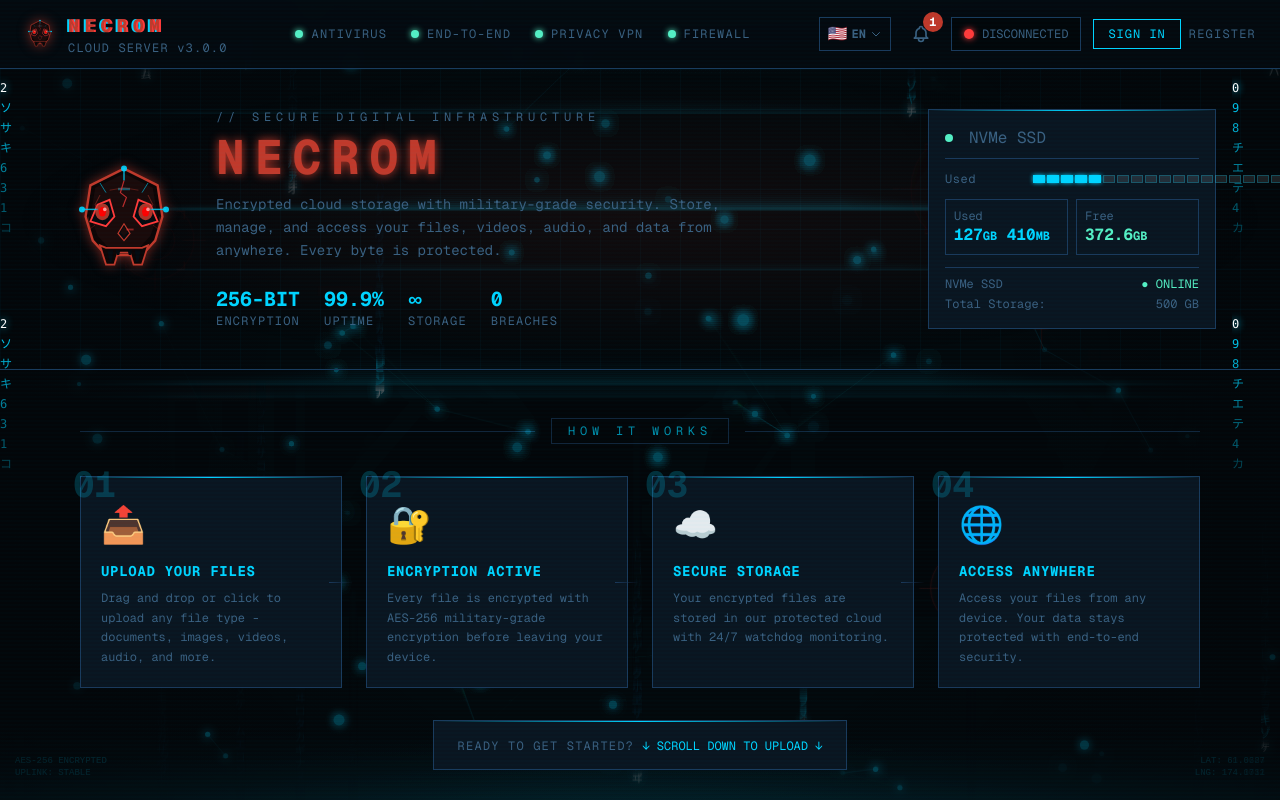
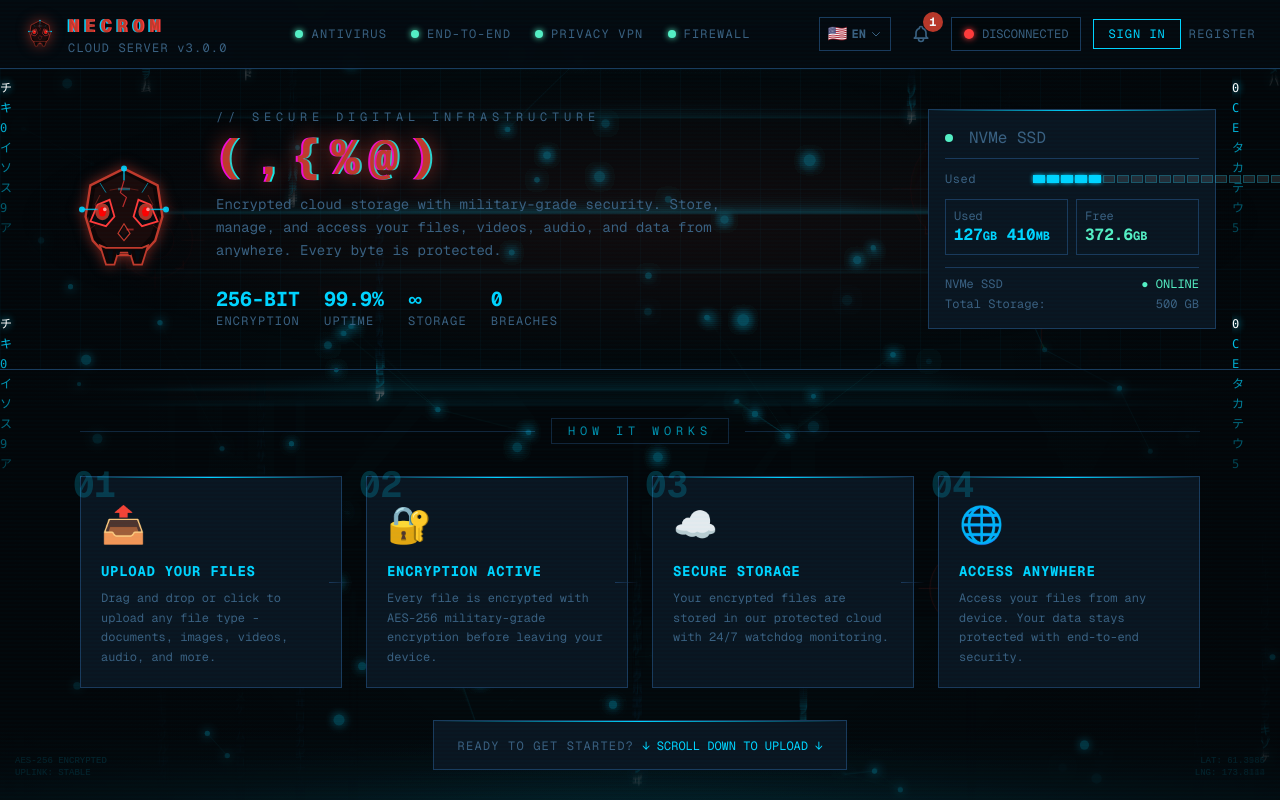
Before and after one commit to necrom729-code/Code-Somnia, a Next.js app: page / in a window 1280 px wide. Shown: the top 800 px of the page. Built offline with nearby package versions, Linux system fonts and the light colour scheme.

Commit message:
Enhance Terminal and GlitchText components with advanced animations

```diff
--- a/src/components/GlitchText.tsx
+++ b/src/components/GlitchText.tsx
@@ -11,31 +11,76 @@ interface GlitchTextProps {
 export default function GlitchText({ text, className = "", color = "#00d4ff" }: GlitchTextProps) {
   const [glitching, setGlitching] = useState(false);
   const [glitchChars, setGlitchChars] = useState<string>("");
+  const [offset, setOffset] = useState({ x: 0, y: 0 });
   const glitchCharsStr = "!@#$%^&*()_+-=[]{}|;':\",./<>?";
 
   useEffect(() => {
     const interval = setInterval(() => {
+      // Generate random glitch characters
       const randomChars = Array.from({ length: text.length }, () =>
         glitchCharsStr[Math.floor(Math.random() * glitchCharsStr.length)]
       ).join("");
       setGlitchChars(randomChars);
+
+      // Random offset for split effect
+      setOffset({
+        x: Math.floor(Math.random() * 6) - 3,
+        y: Math.floor(Math.random() * 4) - 2,
+      });
+
       setGlitching(true);
-      setTimeout(() => setGlitching(false), 150);
-    }, 3000 + Math.random() * 2000);
+      setTimeout(() => {
+        setGlitching(false);
+        setOffset({ x: 0, y: 0 });
+      }, 150);
+    }, 2500 + Math.random() * 1500);
     return () => clearInterval(interval);
   }, [text]);
 
   return (
     <span
-      className={`${className} relative inline-block ${glitching ? "animate-pulse" : ""}`}
-      style={{
-        color,
-        textShadow: glitching
-          ? `-2px 0 #ff00ff, 2px 0 #00ffff`
-          : `0 0 10px ${color}`,
-      }}
+      className={`${className} relative inline-block`}
+      style={{ color }}
     >
-      {glitching ? glitchChars : text}
+      {/* Main text */}
+      <span
+        style={{
+          textShadow: glitching
+            ? `0 0 20px ${color}, -2px 0 #ff00ff, 2px 0 #00ffff`
+            : `0 0 10px ${color}`,
+          transform: glitching ? `translate(${offset.x}px, ${offset.y}px)` : "none",
+        }}
+      >
+        {glitching ? glitchChars : text}
+      </span>
+
+      {/* Cyan copy with offset */}
+      {glitching && (
+        <span
+          className="absolute top-0 left-0 -z-10"
+          style={{
+            color: "#00ffff",
+            transform: `translate(${-offset.x + 2}px, ${-offset.y}px)`,
+            opacity: 0.7,
+          }}
+        >
+          {glitchChars}
+        </span>
+      )}
+
+      {/* Magenta copy with offset */}
+      {glitching && (
+        <span
+          className="absolute top-0 left-0 -z-10"
+          style={{
+            color: "#ff00ff",
+            transform: `translate(${-offset.x - 2}px, ${-offset.y}px)`,
+            opacity: 0.7,
+          }}
+        >
+          {glitchChars}
+        </span>
+      )}
     </span>
   );
 }
--- a/src/components/Terminal.tsx
+++ b/src/components/Terminal.tsx
@@ -1,21 +1,24 @@
 "use client";
 
-import { useState } from "react";
-import { useI18n } from "@/lib/i18n";
+import { useState, useEffect, useRef } from "react";
 
 export default function Terminal() {
-  const { t } = useI18n();
-  const [lines, setLines] = useState<string[]>([]);
   const [currentLine, setCurrentLine] = useState("");
   const [history, setHistory] = useState<string[]>([
     "> NECROM CLOUD TERMINAL v3.0.0",
+  ]);
+  const [typingIndex, setTypingIndex] = useState(0);
+  const [showCursor, setShowCursor] = useState(true);
+  const inputRef = useRef<HTMLInputElement>(null);
+
+  const bootMessages = [
     "> INITIALIZING SYSTEM...",
     "> CONNECTING TO SECURE SERVER...",
     "> ENCRYPTION: AES-256 ACTIVE",
     "> PROTOCOL: WATCH_DOGS",
     "> SYSTEM READY",
     "",
-  ]);
+  ];
 
   const commands = [
     "status",
@@ -26,6 +29,27 @@ export default function Terminal() {
     "clear",
     "exit",
   ];
+
+  // Typing animation for boot sequence
+  useEffect(() => {
+    let index = 0;
+    const typeNext = () => {
+      if (index < bootMessages.length) {
+        setHistory((prev) => [...prev, bootMessages[index]]);
+        index++;
+        setTimeout(typeNext, 300 + Math.random() * 400);
+      }
+    };
+    typeNext();
+  }, []);
+
+  // Blinking cursor effect
+  useEffect(() => {
+    const interval = setInterval(() => {
+      setShowCursor((prev) => !prev);
+    }, 500);
+    return () => clearInterval(interval);
+  }, []);
 
   function handleKeyDown(e: React.KeyboardEvent) {
     if (e.key === "Enter") {
@@ -44,11 +68,28 @@ export default function Terminal() {
         };
 
         const response = responses[cmd] || `COMMAND NOT RECOGNIZED: ${cmd}`;
-        setHistory((prev) => [...prev, response, ""]);
+
+        // Type out response
+        let charIndex = 0;
+        const typeResponse = () => {
+          if (charIndex < response.length) {
+            setHistory((prev) => {
+              const newHistory = [...prev];
+              newHistory[newHistory.length - 1] = response.slice(0, charIndex + 1);
+              return newHistory;
+            });
+            charIndex++;
+            setTimeout(typeResponse, 20);
+          } else {
+            setHistory((prev) => [...prev, ""]);
+          }
+        };
+
+        setHistory((prev) => [...prev, ""]);
+        typeResponse();
       }
       setCurrentLine("");
 
-      // Auto-scroll to bottom
       setTimeout(() => {
         const terminal = document.getElementById("terminal-output");
         if (terminal) terminal.scrollTop = terminal.scrollHeight;
@@ -58,28 +99,60 @@ export default function Terminal() {
 
   return (
     <div
-      className="border p-4 font-mono text-xs"
+      className="border p-4 font-mono text-xs relative overflow-hidden"
       style={{
-        background: "rgba(0, 10, 0, 0.8)",
+        background: "rgba(0, 10, 0, 0.9)",
         borderColor: "#00ff41",
-        height: "200px",
-        overflow: "hidden",
+        height: "220px",
       }}
     >
+      {/* Scanline overlay */}
+      <div
+        className="absolute inset-0 pointer-events-none"
+        style={{
+          background: "repeating-linear-gradient(0deg, transparent, transparent 2px, rgba(0,0,0,0.1) 2px, rgba(0,0,0,0.1) 4px)",
+        }}
+      />
+
+      {/* Glow effect */}
+      <div
+        className="absolute inset-0 pointer-events-none"
+        style={{
+          boxShadow: "inset 0 0 30px rgba(0, 255, 65, 0.1), 0 0 20px rgba(0, 255, 65, 0.2)",
+        }}
+      />
+
       <div
         id="terminal-output"
-        className="h-[160px] overflow-y-auto mb-2"
+        className="h-[170px] overflow-y-auto mb-2 relative z-10"
         style={{ color: "#00ff41" }}
       >
         {history.map((line, i) => (
-          <div key={i} className="whitespace-pre-wrap">
+          <div
+            key={i}
+            className="whitespace-pre-wrap"
+            style={{
+              animation: i === history.length - 1 && line ? "fadeIn 0.3s ease" : "none",
+            }}
+          >
             {line}
+            {i === history.length - 1 && line && (
+              <span
+                className="inline-block w-2 h-4 align-middle ml-1"
+                style={{
+                  background: "#00ff41",
+                  animation: showCursor ? "blink 0.5s infinite" : "none",
+                }}
+              />
+            )}
           </div>
         ))}
       </div>
-      <div className="flex items-center" style={{ color: "#00ff41" }}>
-        <span>{">"}</span>
+
+      <div className="flex items-center relative z-10" style={{ color: "#00ff41" }}>
+        <span className="animate-pulse">{"\u276F"}</span>
         <input
+          ref={inputRef}
           type="text"
           value={currentLine}
           onChange={(e) => setCurrentLine(e.target.value)}
@@ -90,6 +163,17 @@ export default function Terminal() {
           autoFocus
         />
       </div>
+
+      <style jsx>{`
+        @keyframes blink {
+          0%, 100% { opacity: 1; }
+          50% { opacity: 0; }
+        }
+        @keyframes fadeIn {
+          from { opacity: 0; }
+          to { opacity: 1; }
+        }
+      `}</style>
     </div>
   );
 }
```
